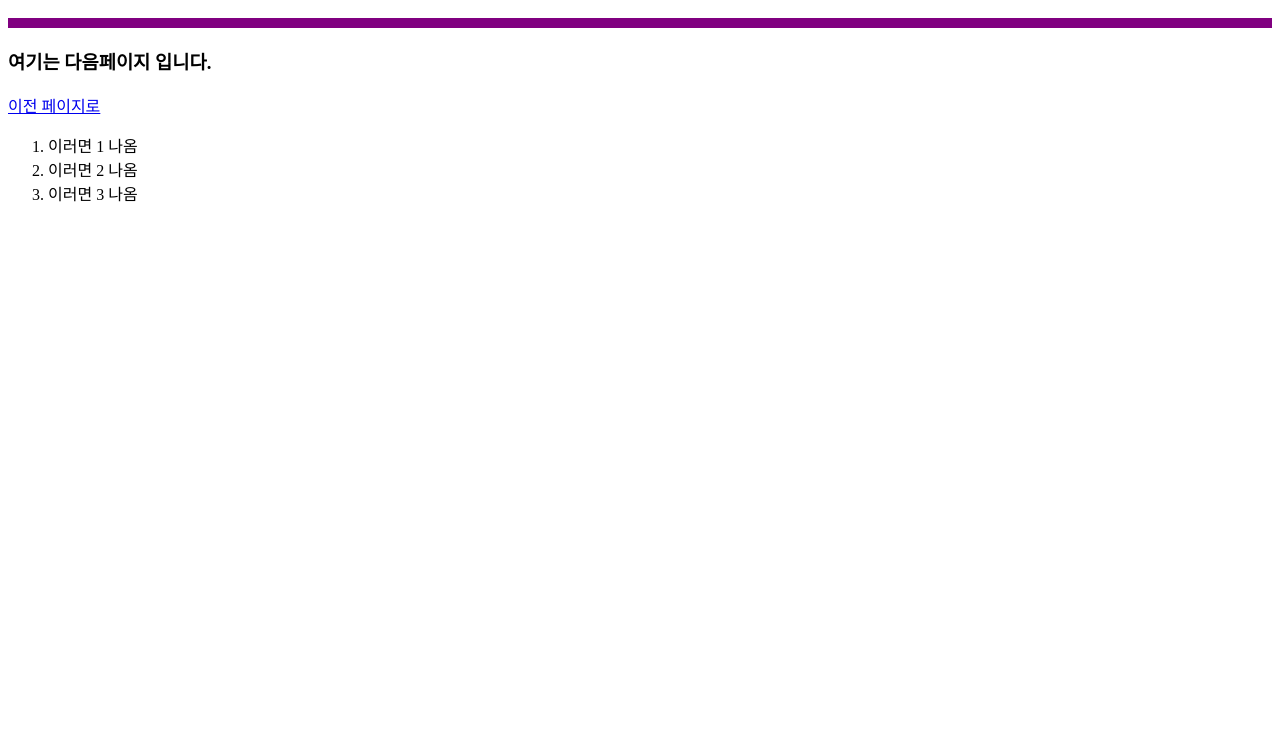
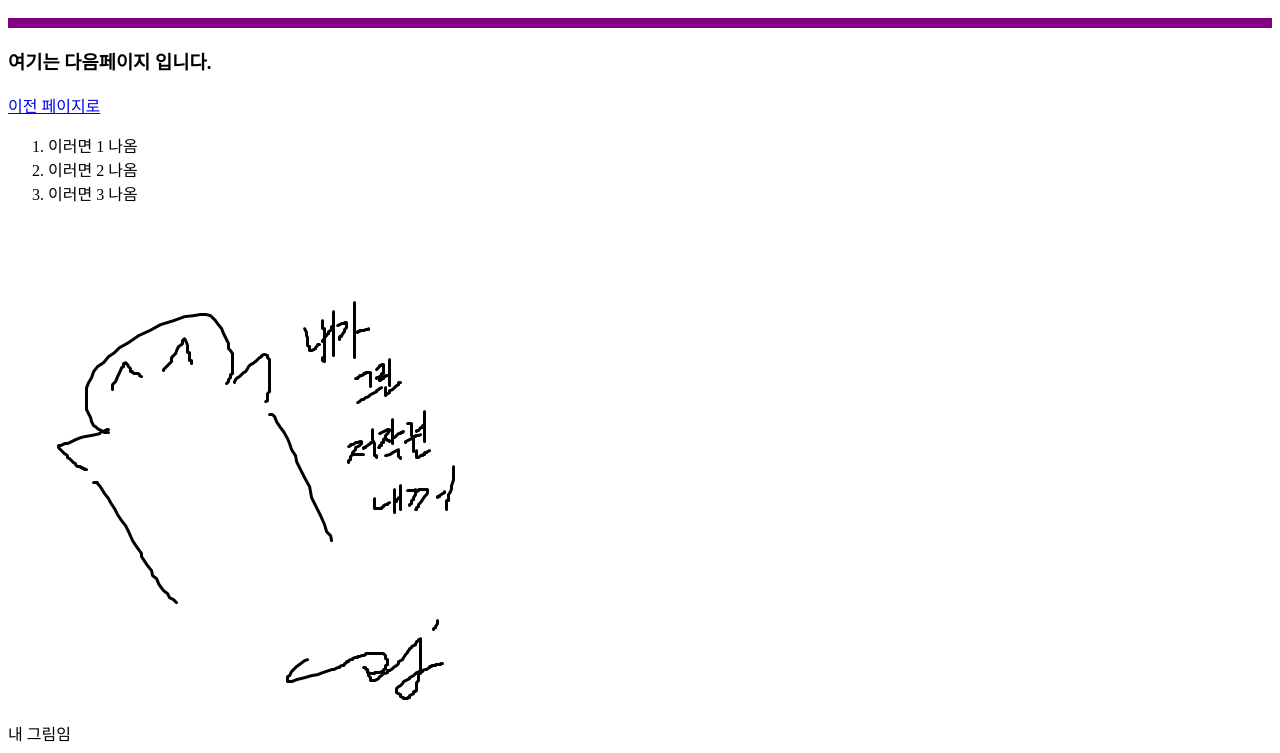
Before and after one commit to CSJ9013/helloworld2024, a plain HTML site: page pagel.html in a window 1280 px wide. Shown: the part 57-810 px from the top of the page. Drawn offline with Linux system fonts and the light colour scheme.

Commit message:
사진 추가

```diff
--- a/pagel.html
+++ b/pagel.html
@@ -22,5 +22,9 @@
         <li>이러면 3 나옴</li>
       </ol>
     </div>
+    <div>
+      <img src="img/mine.png" width="500"><br>
+      <span>내 그림임</span>
+    </div>
   </body>
 </html>
```
Also changed, not shown: img/mine.png (added).
